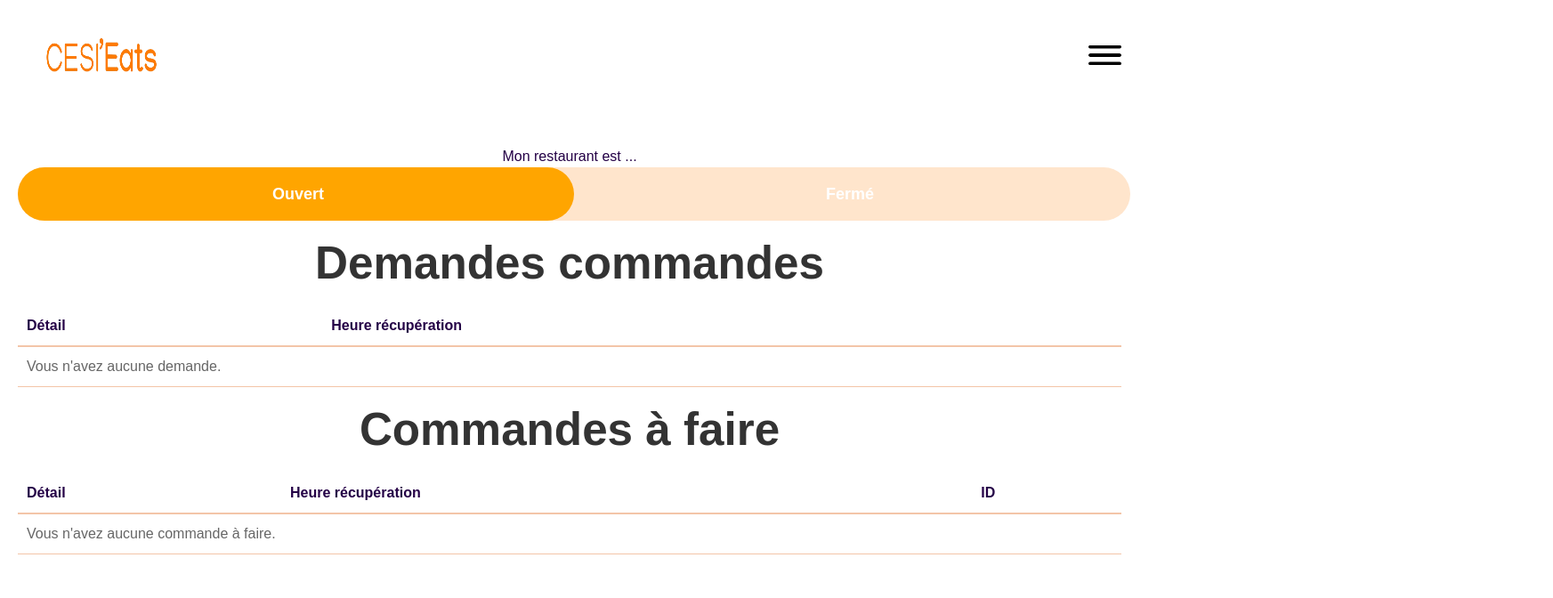
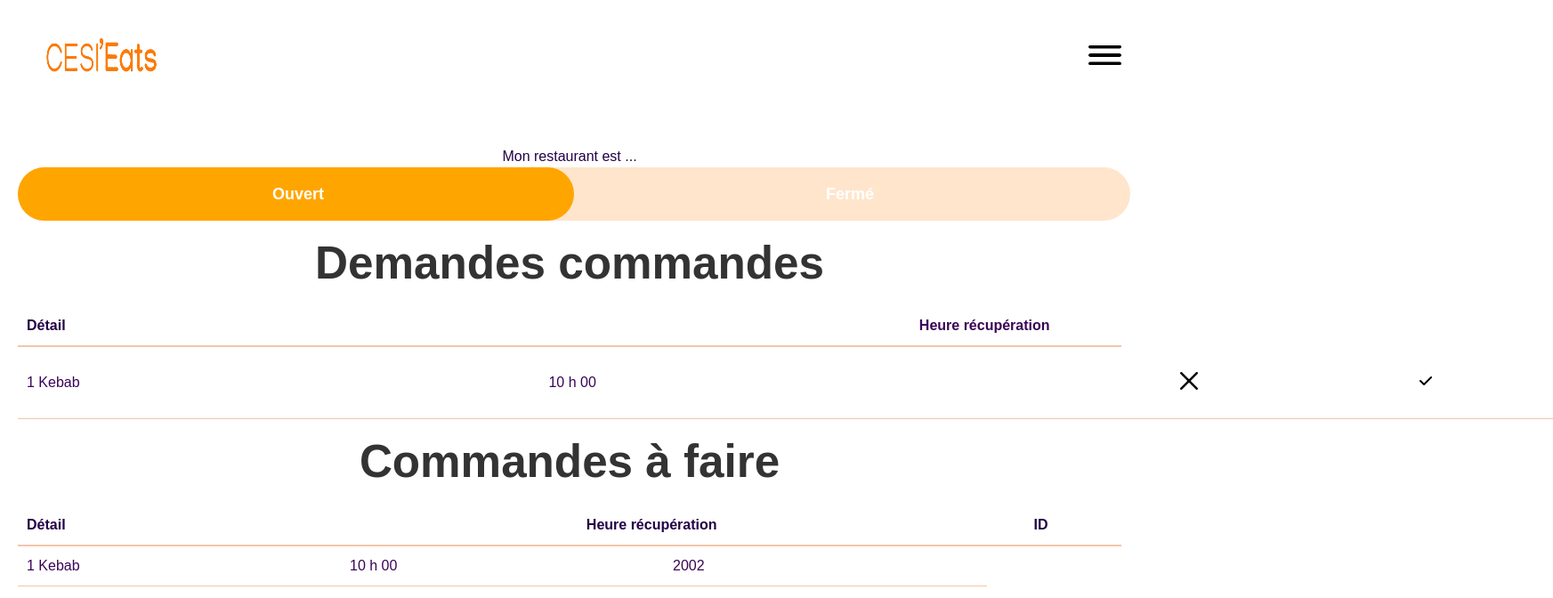
Before and after one commit to samuellllllllllll/Projet-Web-V2, a React (Vite) app in the folder frontend/: page /restaurant in a window 1280 px wide. Shown: the top 672 px of the page at 89% size, 1745 px wide, since content can reach past the window. Built offline with nearby package versions, Linux system fonts and the light colour scheme.

Commit message:
update components

```diff
--- a/frontend/src/components/CommandesAFaire.jsx
+++ b/frontend/src/components/CommandesAFaire.jsx
@@ -0,0 +1,21 @@
+import React from 'react'
+import "../styles/CommandesAFaire.css";
+
+const CommandesAFaire = (props) => {
+    const { details, heure, id } = props;
+    return (
+        <div className="demandes-box">
+            <div className='details'>
+                {details}
+            </div>
+            <div className='heure'>
+                {heure}
+            </div>
+            <div className='id'>
+                {id}
+            </div>
+        </div>
+    );
+}
+
+export default CommandesAFaire
--- a/frontend/src/components/DemandesCommandes.jsx
+++ b/frontend/src/components/DemandesCommandes.jsx
@@ -0,0 +1,27 @@
+import React from 'react';
+import "../styles/DemandesCommandes.css";
+import accept from '../assets/valid.png';
+import deny from "../assets/croix.png";
+
+const DemandesCommandes = (props) => {
+    const { details, heure, onAccept, onDeny } = props;
+
+    return (
+        <section className="demandes-box">
+            <div className='details'>
+                {details}
+            </div>
+            <div className='heure'>
+                {heure}
+            </div>
+            <button className='deny-button' onClick={onDeny}>
+                <img src={deny} alt="Deny" />
+            </button>
+            <button className='accept-button' onClick={onAccept}>
+                <img src={accept} alt="Accept" />
+            </button>
+        </section>
+    );
+}
+
+export default DemandesCommandes;
--- a/frontend/src/pages/restaurant.jsx
+++ b/frontend/src/pages/restaurant.jsx
@@ -2,12 +2,22 @@ import React, { useState } from 'react';
 import '../styles/restaurant.css';
 import logo from '../assets/logo.png';
 import menuIcon from '../assets/menu.png';
+import DemandesCommandes from '../components/DemandesCommandes';
+import CommandesAFaire from '../components/CommandesAFaire';
 
 const Restaurant = () => {
   const [isOpen, setIsOpen] = useState(true);
 
   const toggleButton = () => {
     setIsOpen(!isOpen);
+  };
+
+  const handleAccept = () => {
+    console.log("Accepted");
+  };
+
+  const handleDeny = () => {
+    console.log("Denied");
   };
 
   return (
@@ -46,12 +56,18 @@ const Restaurant = () => {
           <thead>
             <tr>
               <th>Détail</th>
-              <th>Heure récupération</th>
+              <th className='heure'>Heure récupération</th>
             </tr>
           </thead>
           <tbody>
             <tr>
-              <td colSpan="2" className="table-empty">Vous n'avez aucune demande.</td>
+              <DemandesCommandes
+                details="1 Kebab"
+                heure="10 h 00"
+                onAccept={handleAccept}
+                onDeny={handleDeny}
+              />
+              {/* <td colSpan="2" className="table-empty">Vous n'avez aucune demande.</td> */}
             </tr>
           </tbody>
         </table>
@@ -66,7 +82,12 @@ const Restaurant = () => {
           </thead>
           <tbody>
             <tr>
-              <td colSpan="3" className="table-empty">Vous n'avez aucune commande à faire.</td>
+              <CommandesAFaire
+                details="1 Kebab"
+                heure="10 h 00"
+                id="2002"
+              />
+              {/* <td colSpan="3" className="table-empty">Vous n'avez aucune commande à faire.</td> */}
             </tr>
           </tbody>
         </table>
--- /dev/null
+++ b/frontend/src/styles/CommandesAFaire.css
@@ -0,0 +1,22 @@
+.demandes-box {
+    width: 170%;
+    display: flex;
+    align-items: center;
+    justify-content: space-between;
+    padding: 10px;
+    border-bottom: 1px solid #f3c5a8;
+}
+
+.details, .heure ,.id {
+    flex: 1;
+    text-align: left;
+    color: #3a0457; /* Couleur pour le texte des détails et de l'heure */
+}
+
+.details {
+    margin-right: 20px; /* Espace entre les détails et l'heure */
+}
+
+.heure {
+    margin-right: 20px; /* Espace entre l'heure et l'id*/
+}
--- /dev/null
+++ b/frontend/src/styles/DemandesCommandes.css
@@ -0,0 +1,35 @@
+.demandes-box{
+    width: 50%;
+    display: flex;
+    align-items: center;
+    justify-content: space-between;
+    padding: 10px;
+    border-bottom: 1px solid #f3c5a8;
+}
+
+.details, .heure {
+    flex: 1;
+    text-align: left;
+    color: #3a0457; /* Couleur pour le texte des détails et de l'heure */
+}
+
+.details {
+    margin-right: 20px; /* Espace entre les détails et l'heure */
+}
+
+.accept-button, .deny-button {
+    background: transparent;
+    border: none;
+    cursor: pointer;
+    padding: 10px;
+    transition: transform 0.2s;
+}
+
+.accept-button img, .deny-button img {
+    height: 20px;
+    width: 20px;
+}
+
+.accept-button:hover, .deny-button:hover {
+    transform: scale(1.1);
+}
```
Also changed, not shown: frontend/src/assets/croix.png (added), frontend/src/assets/valid.png (added).
